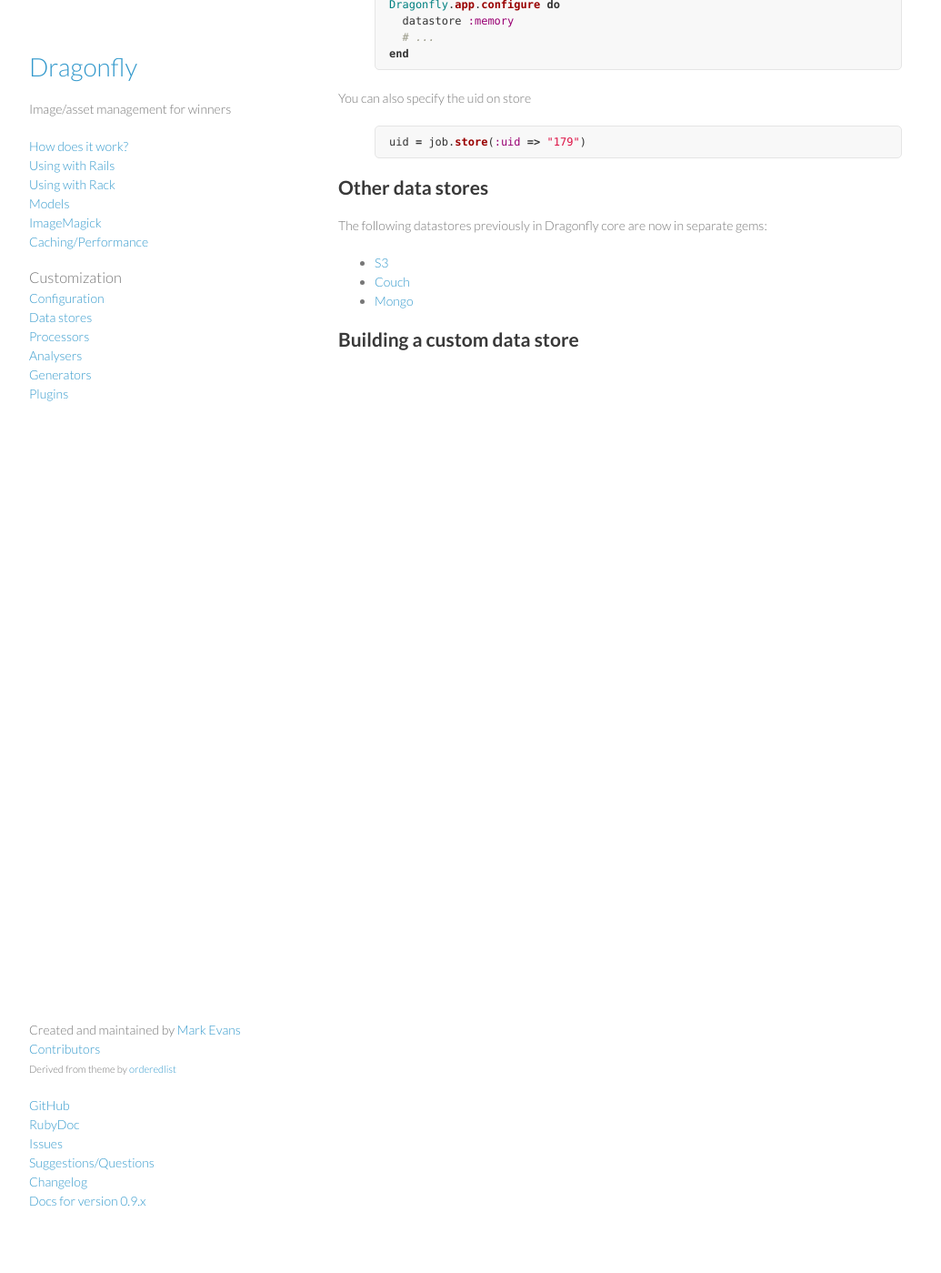
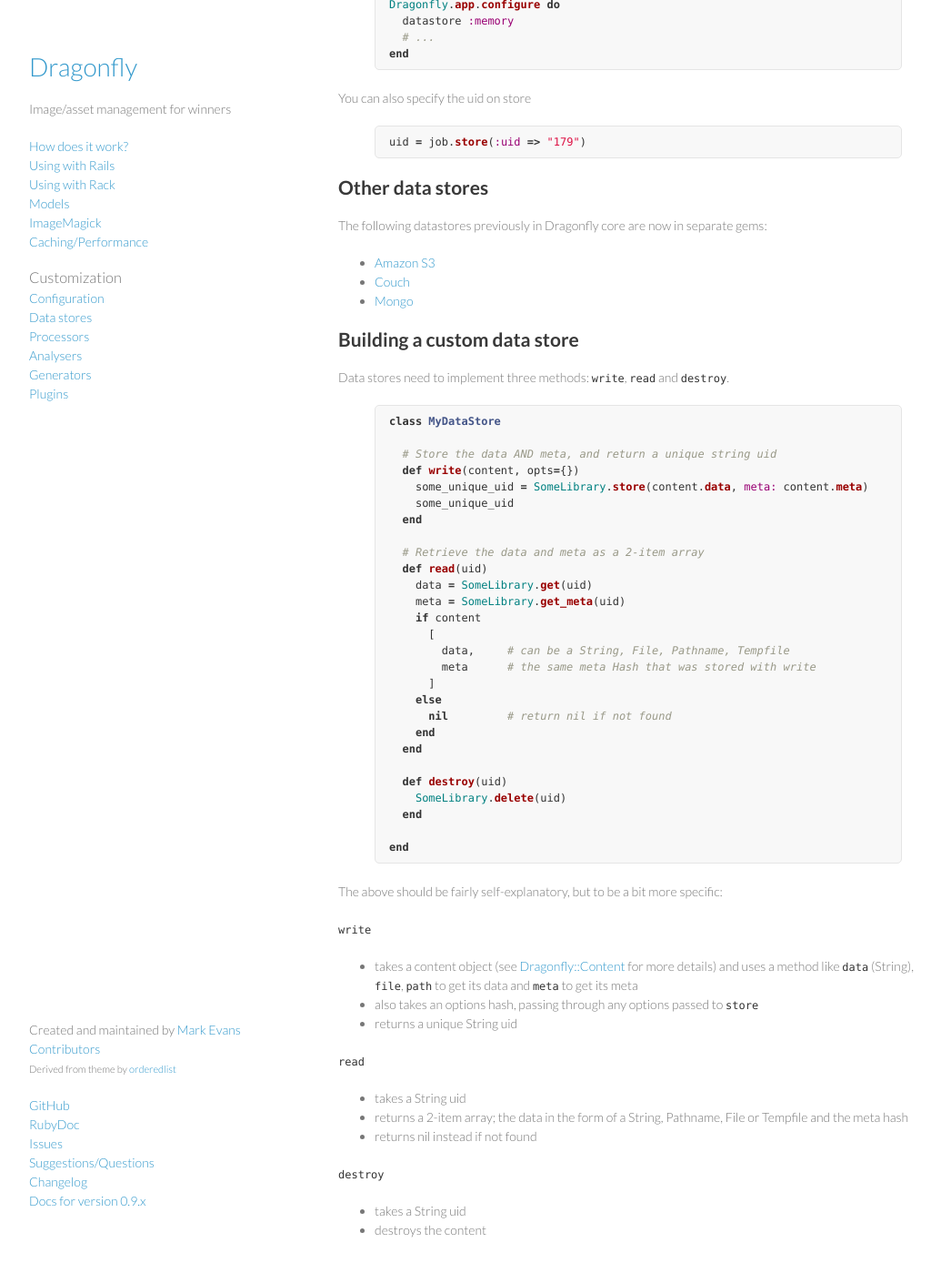
Before and after one commit to brendon/dragonfly-docs, a Jekyll site: the page built from _posts/0000-02-02-data-stores.md, in a window 1280 px wide and 1400 px high, scrolled down 1242 px. Shown: the whole window at 91% size, without its empty margins (108-1143 px from the left). Built offline with Jekyll 4.4.1, drawn with Linux system fonts in a browser that asks for light colours; Markdown is read by kramdown in place of the engine named in the settings.

Commit message:
Custom Data store

```diff
--- a/_posts/0000-02-02-data-stores.md
+++ b/_posts/0000-02-02-data-stores.md
@@ -71,8 +71,57 @@ uid = job.store(:uid => "179")
 ## Other data stores
 The following datastores previously in Dragonfly core are now in separate gems:
 
-  - [S3](https://github.com/markevans/dragonfly-s3_data_store)
+  - [Amazon S3](https://github.com/markevans/dragonfly-s3_data_store)
   - [Couch](https://github.com/markevans/dragonfly-couch_data_store)
   - [Mongo](https://github.com/markevans/dragonfly-mongo_data_store)
 
 ## Building a custom data store
+Data stores need to implement three methods: `write`, `read` and `destroy`.
+{% highlight ruby %}
+class MyDataStore
+
+  # Store the data AND meta, and return a unique string uid
+  def write(content, opts={})
+    some_unique_uid = SomeLibrary.store(content.data, meta: content.meta)
+    some_unique_uid
+  end
+
+  # Retrieve the data and meta as a 2-item array
+  def read(uid)
+    data = SomeLibrary.get(uid)
+    meta = SomeLibrary.get_meta(uid)
+    if content
+      [
+        data,     # can be a String, File, Pathname, Tempfile
+        meta      # the same meta Hash that was stored with write
+      ]
+    else
+      nil         # return nil if not found
+    end
+  end
+
+  def destroy(uid)
+    SomeLibrary.delete(uid)
+  end
+
+end
+{% endhighlight %}
+
+The above should be fairly self-explanatory, but to be a bit more specific:
+
+`write`
+
+  - takes a content object (see <a href="http://rdoc.info/github/markevans/dragonfly/Dragonfly/Content" target="_blank">Dragonfly::Content</a> for more details) and uses a method like `data` (String), `file`, `path` to get its data and `meta` to get its meta
+  - also takes an options hash, passing through any options passed to `store`
+  - returns a unique String uid
+
+`read`
+
+  - takes a String uid
+  - returns a 2-item array; the data in the form of a String, Pathname, File or Tempfile and the meta hash
+  - returns nil instead if not found
+
+`destroy`
+
+  - takes a String uid
+  - destroys the content
```
